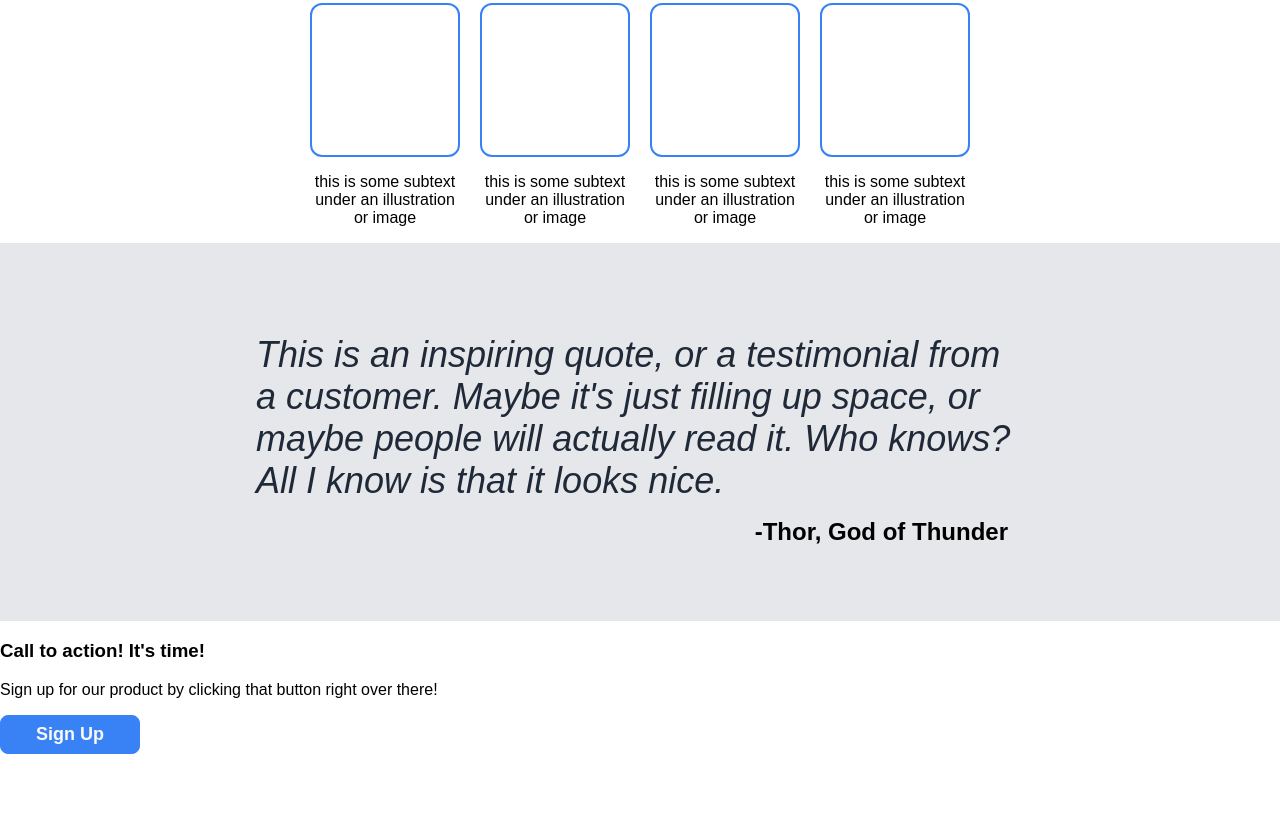
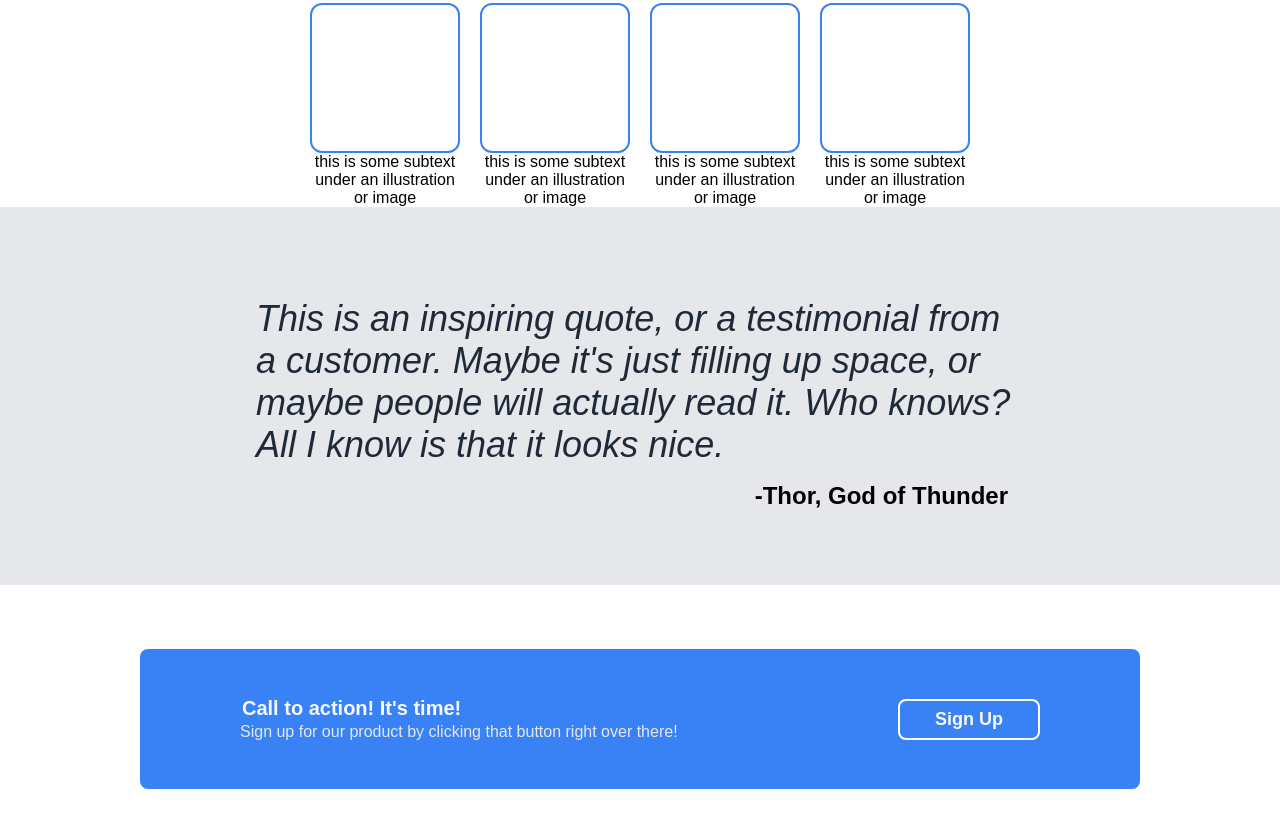
Before and after one commit to PotaytoDev/odin-landing-page, a plain HTML site: page index.html in a window 1280 px wide. Shown: the part 584-1412 px from the top of the page. Before the commit the page ends 1338 px from the top, so only its background shows below. Drawn offline with Linux system fonts and the light colour scheme.

Commit message:
Add styles to call-to-action

```diff
--- a/styles.css
+++ b/styles.css
@@ -1,3 +1,7 @@
+* {
+  box-sizing: border-box;
+}
+
 body {
   font-family: Arial, Helvetica, sans-serif;
   margin: 0;
@@ -139,3 +143,44 @@ h2 {
 .quote-container {
   max-width: 800px;
 }
+
+/* Call to action section */
+
+.call-to-action {
+  display: flex;
+  justify-content: center;
+}
+
+.container {
+  max-width: 1000px;
+  display: flex;
+  justify-content: space-between;
+  align-items: center;
+  background-color: #3882F6;
+  padding: 48px 100px;
+  margin: 64px 0;
+  border-radius: 8px;
+  flex-grow: 1;
+}
+
+.call-to-action button {
+  border: 2px solid white;
+  flex-shrink: 0;
+}
+
+h3,
+p {
+  margin: 0;
+  padding: 0;
+}
+
+.action-subtext {
+  color: #E5E7EB;
+}
+
+.action-text {
+  color: #F9FAF8;
+  margin-left: 2px;
+  font-size: 20px;
+  margin-bottom: 3px;
+}
```
